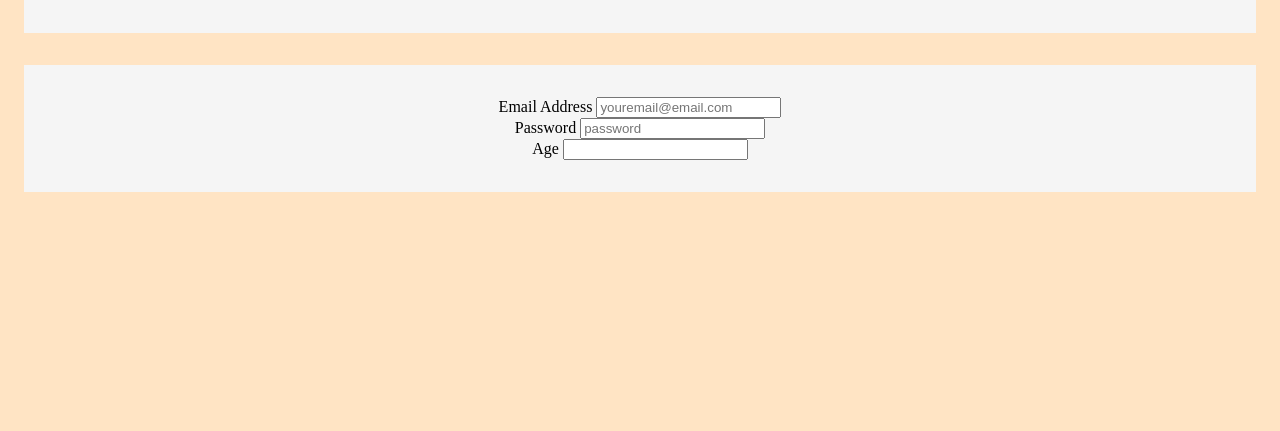
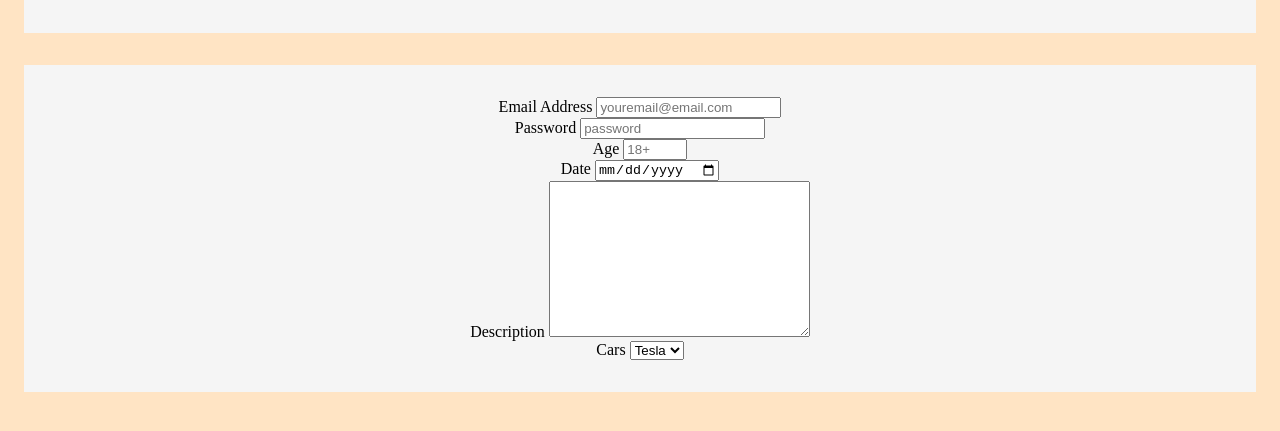
Before and after one commit to EmilyALaBelle/boca-coffee, a plain HTML site: page contact.html in a window 1280 px wide. Shown: the part 159-590 px from the top of the page. Drawn offline with Linux system fonts and the light colour scheme.

Commit message:
add input and placeholder

```diff
--- a/contact.html
+++ b/contact.html
@@ -16,14 +16,28 @@
         </header>
         <main>
             <form action="submit" method="post">
-                <label for="">Email Address</label>
-                <input type="email" placeholder="youremail@email.com">
+                <label for="email">Email Address</label>
+                <input id="email" name="email" type="email" placeholder="youremail@email.com">
                 <br>
-                <label for="">Password</label>
-                <input type="password" placeholder="password">
+                <label for="password">Password</label>
+                <input id="password" name="password" type="password" placeholder="password" minlength="7">
                 <br>
-                <label for="">Age</label>
-                <input min="18" type="number" name="" id="">
+                <label for="age">Age</label>
+                <input min="18" max="100" type="number" name="age" id="age" placeholder="18+">
+                <br>
+                <label for="date">Date</label>
+                <input type="date" name="date" id="date">
+                <br>
+                <label for="description">Description</label>
+                <textarea name="description" id="description" cols="30" rows="10"></textarea>
+                <br>
+                <label for="cars">Cars</label>
+                <select name="cars" id="cars">
+                    <option value="Audi">Audi</option>
+                    <option value="gmc">Gmc</option>
+                    <option value="tesla" selected>Tesla</option>
+                    <option value="ford">Ford</option>
+                </select>
             </form>
         </main>
     </div>
```
